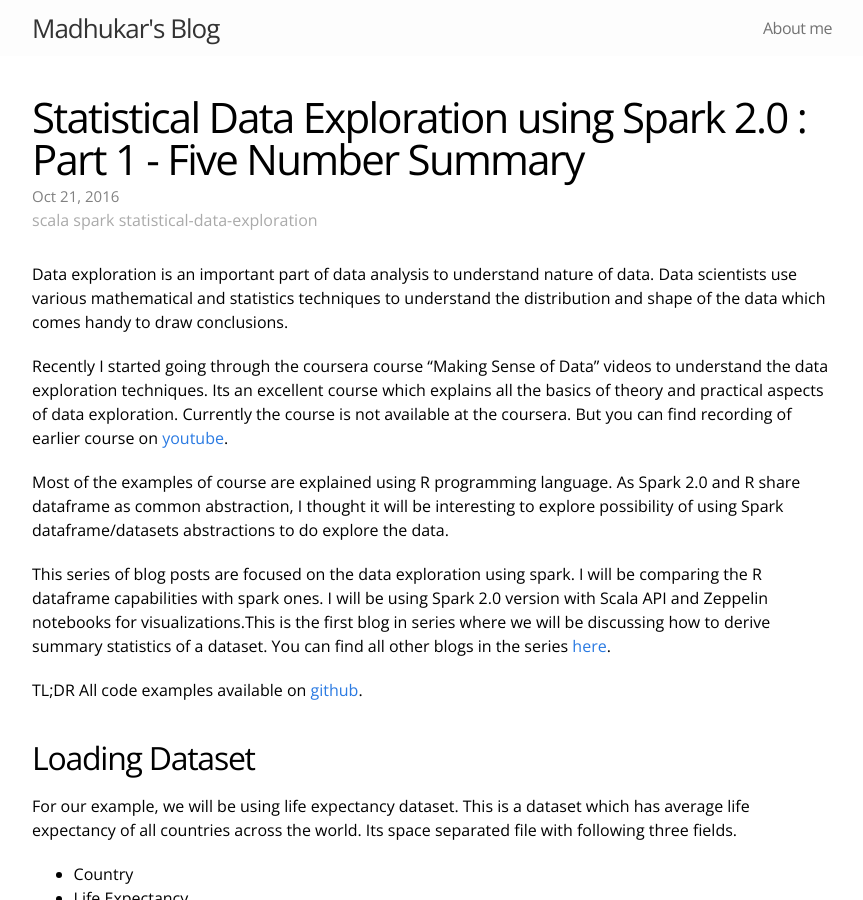
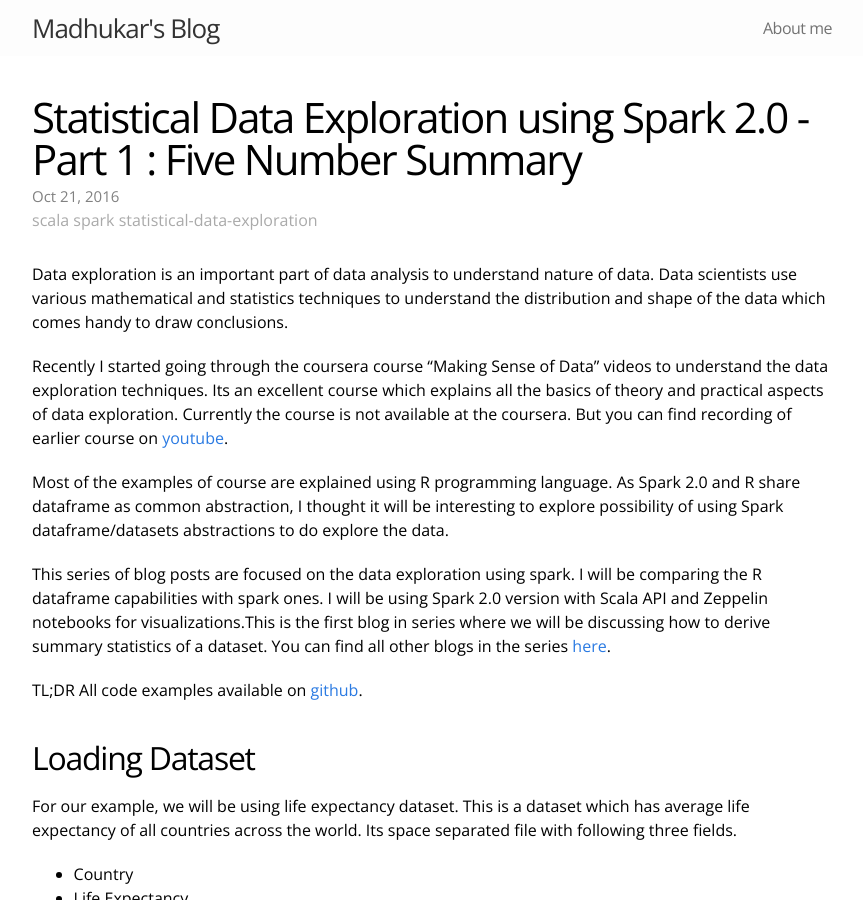
Before and after one commit to phatak-dev/blog, a Jekyll site: the page built from _posts/2016-10-21-statistical-data-exploration-spark-part-1.md, in a window 1280 px wide and 900 px high. Shown: the whole window, without its empty margins (208-1071 px from the left). Built offline with Jekyll 4.4.1, drawn with Linux system fonts in a browser that asks for light colours.

```diff
--- a/_posts/2016-10-21-statistical-data-exploration-spark-part-1.md
+++ b/_posts/2016-10-21-statistical-data-exploration-spark-part-1.md
@@ -1,6 +1,6 @@
 ---
 layout: post
-title: "Statistical Data Exploration using Spark 2.0 : Part 1 - Five Number Summary"
+title: "Statistical Data Exploration using Spark 2.0 - Part 1 : Five Number Summary"
 date : 2016-10-21
 categories: scala spark statistical-data-exploration
 ---
```
